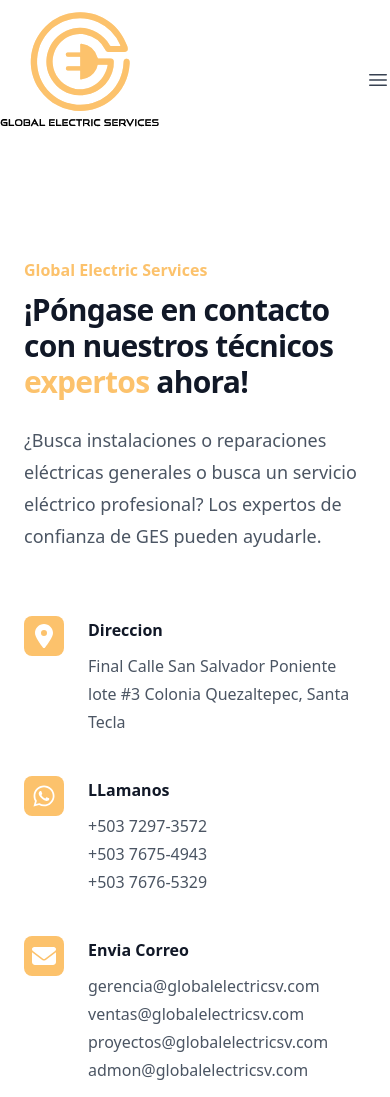
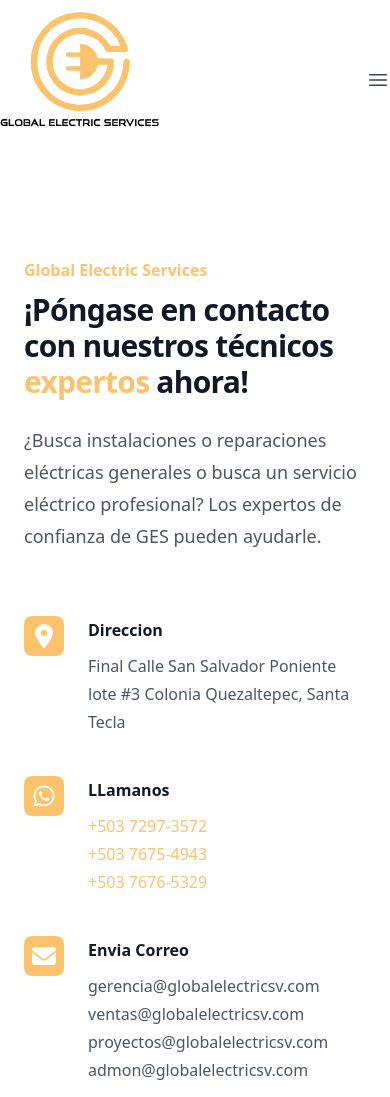
Before and after one commit to AzzarCM/ges-app, a React (Vite) app: page /contact in a window 390 px wide. Shown: the top 1097 px of the page. Built offline with nearby package versions, Linux system fonts and the light colour scheme; a web font is replaced by a local one.

Commit message:
chore: added wa phones

```diff
--- a/src/app/pages/Contact.jsx
+++ b/src/app/pages/Contact.jsx
@@ -1,7 +1,3 @@
-import React from 'react'
-import { Maitainance } from './Maintainance'
-import { ArrowPathIcon, CloudArrowUpIcon, FingerPrintIcon, LockClosedIcon } from '@heroicons/react/24/outline'
-
 import { FontAwesomeIcon } from '@fortawesome/react-fontawesome'
 import { faWhatsapp } from '@fortawesome/free-brands-svg-icons'
 import { faLocationDot } from '@fortawesome/free-solid-svg-icons'
@@ -44,9 +40,11 @@
                   </div>
                   LLamanos
                 </dt>
-                <dd className="mt-2 text-base leading-7 text-gray-600">+503 7297-3572 <br />
-                  +503 7675-4943 <br />
-                  +503 7676-5329</dd>
+                <dd className="mt-2 text-base leading-7 text-gray-600">
+                  <a href="https://wa.me/50372973572" target="_blank" rel="noreferrer" className="text-global-main-color hover:text-global-main-color-dark">+503 7297-3572</a> <br />
+                  <a href="https://wa.me/50376754943" target="_blank" rel="noreferrer" className="text-global-main-color hover:text-global-main-color-dark">+503 7675-4943</a> <br />
+                  <a href="https://wa.me/50376765329" target="_blank" rel="noreferrer" className="text-global-main-color hover:text-global-main-color-dark">+503 7676-5329</a>
+                </dd>
               </div>
               <div className="relative pl-16">
                 <dt className="text-base font-semibold leading-7 text-gray-900">
```
